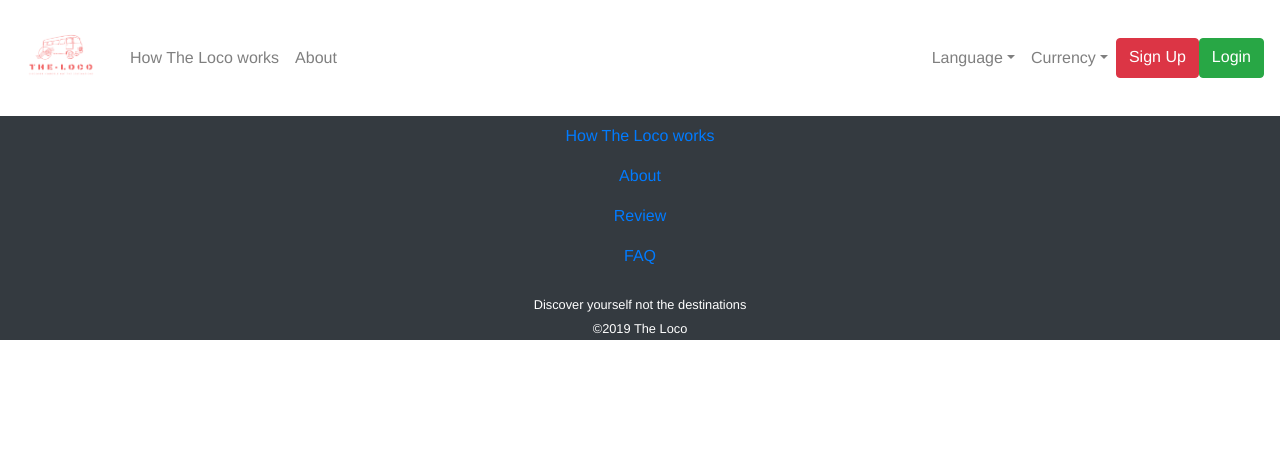
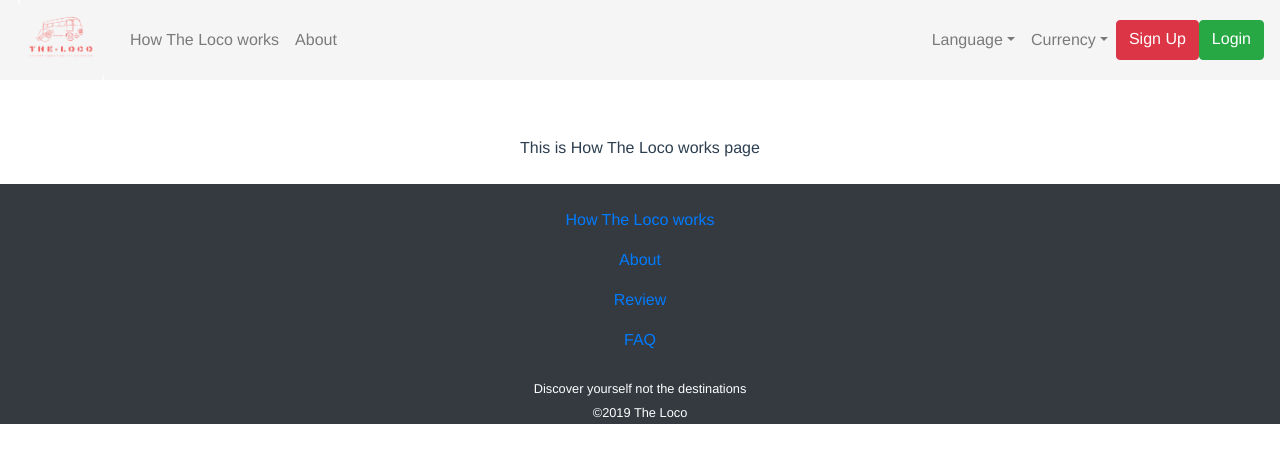
Before and after one commit to danganhvu1998/locotabi-the-project, a Vue app in the folder client/: page /how-the-loco-works in a window 1280 px wide. Shown: the top 462 px of the page. Built offline with nearby package versions, Linux system fonts and the light colour scheme; what vue-cookies would draw is missing.

Commit message:
fix warning, make navbar transparent

```diff
--- a/client/src/components/About/index.vue
+++ b/client/src/components/About/index.vue
@@ -6,7 +6,7 @@
 </template>
 <script>
 export default {
-  name: 'About',
+  name: 'About'
 }
 </script>
 
--- a/client/src/components/FixedTab/Footer.vue
+++ b/client/src/components/FixedTab/Footer.vue
@@ -3,7 +3,7 @@
     <section class="container-fluid flex-grow-1"></section>
     <div class="container-fluid py-3">
         <b-navbar-nav>
-          <b-nav-item href="/howthelocoworks">How The Loco works</b-nav-item>
+          <b-nav-item href="/how-the-loco-works">How The Loco works</b-nav-item>
           <b-nav-item href="/about">About</b-nav-item>
           <b-nav-item href="#">Review</b-nav-item>
           <b-nav-item href="#">FAQ</b-nav-item>
--- a/client/src/components/FixedTab/Navbar.vue
+++ b/client/src/components/FixedTab/Navbar.vue
@@ -7,7 +7,7 @@
         <b-navbar-toggle target="nav-collapse"></b-navbar-toggle>
         <b-collapse id="nav-collapse" is-nav>
         <b-navbar-nav>
-          <b-nav-item href="/howthelocoworks">How The Loco works</b-nav-item>
+          <b-nav-item href="/how-the-loco-works">How The Loco works</b-nav-item>
           <b-nav-item href="/about">About</b-nav-item>
         </b-navbar-nav>
         <!-- Right aligned nav items -->
@@ -42,11 +42,15 @@ export default {
 </script>
 
 <style>
+.navbar{
+  height: 10%;
+}
 .navbar-brand {
   position: relative;
 }
 .navbar.navbar-light.bg-light{
-  background-color: white!important;
+  /* background-color: transparent!important; */
+  background: rgba(220, 220, 220, 0.3)!important;
   color: #ff6666!important;
 }
 </style>
--- a/client/src/components/HowTheLocoWorks/index.vue
+++ b/client/src/components/HowTheLocoWorks/index.vue
@@ -6,7 +6,7 @@
 </template>
 <script>
 export default {
-  name: 'HowTheLocoWorks',
+  name: 'HowTheLocoWorks'
 }
 </script>
 
--- a/client/src/router/index.js
+++ b/client/src/router/index.js
@@ -26,7 +26,7 @@ const router = new Router({
       component: About
     },
     {
-      path: '/howthelocoworks',
+      path: '/how-the-loco-works',
       name: 'HowTheLocoWorks',
       component: HowTheLocoWorks
     }
```
